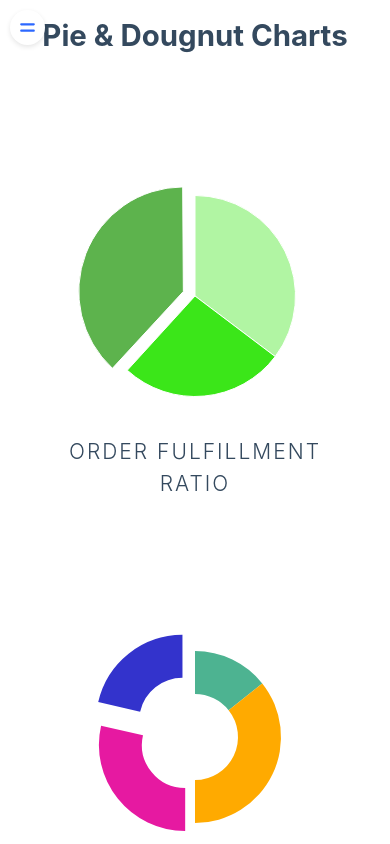
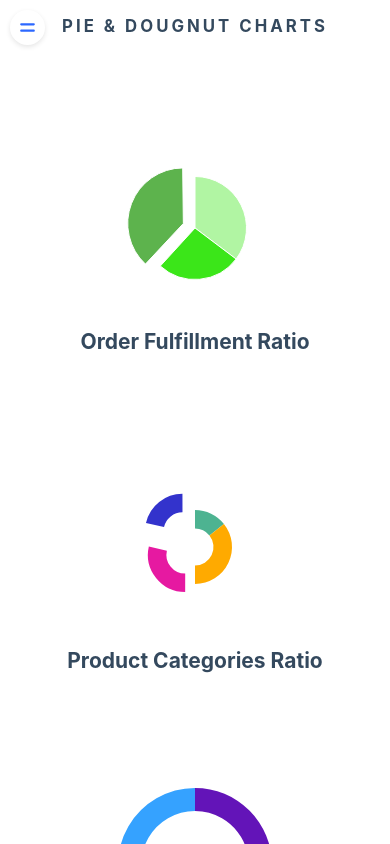
Before and after one commit to KiranGadhavi/Admin_dashboard, a React (Vite) app: page /admin/chart/pie in a window 390 px wide. Shown: the top 844 px of the page. Built offline with nearby package versions, Linux system fonts and the light colour scheme.

Commit message:
add changes on mobile versions

```diff
--- a/src/components/AdminSidebar.tsx
+++ b/src/components/AdminSidebar.tsx
@@ -1,3 +1,4 @@
+import React, { useState, useEffect } from "react";
 import { IconType } from "react-icons";
 import {
   RiDashboardFill,
@@ -14,7 +15,6 @@ import {
   FaStopwatch,
   FaGamepad,
 } from "react-icons/fa";
-import { useEffect, useState, useCallback } from "react";
 import { HiMenuAlt4 } from "react-icons/hi";
 
 // Define menu items
@@ -51,11 +51,12 @@ interface LiProps {
   text: string;
   location: Location;
   Icon: IconType;
+  onClick: () => void;
 }
 
-const Li: React.FC<LiProps> = ({ url, text, location, Icon }) => (
+const Li: React.FC<LiProps> = ({ url, text, location, Icon, onClick }) => (
   <li className={location.pathname.includes(url) ? "active" : ""}>
-    <Link to={url}>
+    <Link to={url} onClick={onClick}>
       <Icon />
       {text}
     </Link>
@@ -64,41 +65,42 @@ const Li: React.FC<LiProps> = ({ url, text, location, Icon }) => (
 
 const AdminSidebar: React.FC = () => {
   const location = useLocation();
-  const [showModal, setShowModal] = useState<boolean>(false);
-  const [phoneActive, setPhoneActive] = useState<boolean>(
-    window.innerWidth < 1100
-  );
+  const [showSidebar, setShowSidebar] = useState(false);
+  const [isMobile, setIsMobile] = useState(window.innerWidth <= 1100);
 
-  const resizeHandler = useCallback(() => {
-    setPhoneActive(window.innerWidth < 1100);
+  useEffect(() => {
+    const handleResize = () => {
+      const newIsMobile = window.innerWidth <= 1100;
+      setIsMobile(newIsMobile);
+      if (!newIsMobile) {
+        setShowSidebar(false);
+      }
+    };
+
+    window.addEventListener("resize", handleResize);
+    return () => window.removeEventListener("resize", handleResize);
   }, []);
 
-  useEffect(() => {
-    window.addEventListener("resize", resizeHandler);
-    return () => {
-      window.removeEventListener("resize", resizeHandler);
-    };
-  }, [resizeHandler]);
+  const toggleSidebar = () => setShowSidebar(!showSidebar);
 
-  const sidebarStyle = phoneActive
-    ? {
-        width: "20rem",
-        height: "100vh",
-        position: "fixed" as const,
-        top: 0,
-        left: showModal ? 0 : "-20rem",
-        transition: "all 0.5s",
-      }
-    : {};
+  const closeSidebar = () => {
+    if (isMobile) {
+      setShowSidebar(false);
+    }
+  };
 
   return (
     <>
-      {phoneActive && (
-        <button id="hamburger" onClick={() => setShowModal(true)}>
+      {isMobile && (
+        <button id="hamburger" onClick={toggleSidebar}>
           <HiMenuAlt4 />
         </button>
       )}
-      <aside style={sidebarStyle}>
+      <aside
+        className={`admin-sidebar ${
+          isMobile ? (showSidebar ? "show" : "hide") : ""
+        }`}
+      >
         <div className="logo-container">
           <div className="logo-icon">
             <div className="logo-square"></div>
@@ -110,16 +112,8 @@ const AdminSidebar: React.FC = () => {
         </div>
         {MENU_ITEMS.map((section, index) => (
           <div key={index} className="menu-section">
-            <h5
-              style={{
-                color: "#7f8c8d",
-                fontSize: "0.9rem",
-                marginBottom: "0.5rem",
-              }}
-            >
-              {section.title}
-            </h5>
-            <ul style={{ listStyle: "none", padding: 0 }}>
+            <h5>{section.title}</h5>
+            <ul>
               {section.items.map((item) => (
                 <Li
                   key={item.url}
@@ -127,17 +121,21 @@ const AdminSidebar: React.FC = () => {
                   text={item.text}
                   Icon={item.Icon}
                   location={location}
+                  onClick={closeSidebar}
                 />
               ))}
             </ul>
           </div>
         ))}
-        {phoneActive && (
-          <button id="close-sidebar" onClick={() => setShowModal(false)}>
+        {isMobile && (
+          <button id="close-sidebar" onClick={closeSidebar}>
             Close
           </button>
         )}
       </aside>
+      {isMobile && showSidebar && (
+        <div className="sidebar-overlay" onClick={closeSidebar} />
+      )}
     </>
   );
 };
--- a/src/components/DashboardTable.tsx
+++ b/src/components/DashboardTable.tsx
@@ -1,15 +1,20 @@
+import React from "react";
 import { Column } from "react-table";
-import TableHOC from "./TableHOC"
+import TableHOC from "./TableHOC";
 
-interface DataType{
+interface DataItem {
   id: string;
   quantity: number;
   discount: number;
   amount: number;
-    status: string
+  status: string;
 }
 
-const columns: Column<DataType>[] = [
+interface DashboardTableProps {
+  data: DataItem[];
+}
+
+const columns: Column<DataItem>[] = [
   {
     Header: "Id",
     accessor: "id",
@@ -30,16 +35,18 @@ const columns: Column<DataType>[] = [
     Header: "Status",
     accessor: "status",
   },
-]
+];
 
-const DashboardTable = ({data = []}:{ data: DataType[] }) => {
-  return TableHOC<DataType>(
+const DashboardTable: React.FC<DashboardTableProps> = ({ data }) => {
+  const Table = TableHOC<DataItem>(
     columns,
     data,
-   "transactionBox",
-   "Top Transaction"
-   )();
+    "dashboard-product-box",
+    "Recent Orders",
+    true
+  );
 
+  return <Table />;
 };
 
 export default DashboardTable;
--- a/src/pages/apps/Coupon.tsx
+++ b/src/pages/apps/Coupon.tsx
@@ -1,5 +1,6 @@
 import { FormEvent, useEffect, useState } from "react";
 import AdminSidebar from "../../components/AdminSidebar";
+
 const allLetters = "ABCDEFGHIJKLMNOPQRSTUVWXYZabcdefghijklmnopqrstuvwxyz";
 const allNumbers = "1234567890";
 const allSymbols = "!@#%&^()_+*";
@@ -39,18 +40,17 @@ const Coupon = () => {
     }
     setCoupon(result);
   };
+
   useEffect(() => {
     setIsCopied(false);
   }, [coupon]);
+
   return (
-    <div className="adminContainer" style={{ display: "flex" }}>
+    <div className="adminContainer">
       <AdminSidebar />
-      <main
-        className="dashboard-app-container"
-        style={{ flex: 1, marginLeft: "200px", padding: "20px" }}
-      >
+      <main className="dashboard-app-container">
+        <h1>Coupon Generator</h1>
         <section>
-          <h1>Coupon Generator</h1>
           <form className="coupon-form" onSubmit={submitHandler}>
             <input
               type="text"
@@ -58,8 +58,7 @@ const Coupon = () => {
               value={prefix}
               onChange={(e) => setPrefix(e.target.value)}
               maxLength={size}
-            ></input>
-
+            />
             <input
               type="number"
               placeholder="Coupon Length"
@@ -67,7 +66,7 @@ const Coupon = () => {
               onChange={(e) => setSize(Number(e.target.value))}
               min={8}
               max={25}
-            ></input>
+            />
             <fieldset>
               <legend>Include</legend>
               <input
--- a/src/styles/_chart.scss
+++ b/src/styles/_chart.scss
@@ -1,26 +1,118 @@
-.chart-container{
-    background-color: white;
-    padding: 4rem;
-    overflow-y: auto;
-    >h1{
-        font-size: 2.1rem ;
-        margin: 0 0 5rem 2rem;
-        text-align: center;
+@import "mixin";
+
+@mixin chart-heading {
+  @include heading;
+  text-align: center;
+  margin: 2rem 0;
+  font-weight: bold;
+
+  @media (max-width: 768px) {
+    font-size: 1.2rem;
+    margin: 1rem 0;
+  }
+}
+
+@mixin chart-heading-mobile {
+  @media (max-width: 768px) {
+    font-size: 1.1rem;
+    font-weight: bold;
+    margin: 0.75rem 0;
+  }
+}
+
+.chart-container {
+  background-color: white;
+  padding: 2rem;
+  overflow-x: auto;
+
+  > h1 {
+    @include chart-heading;
+  }
+
+  > section {
+    width: 90%;
+    margin: 1rem auto;
+    @include flex(row, center, center, 2rem);
+
+    > div {
+      height: 18rem;
+      width: 18rem;
     }
-    > section{
-        width: 80%;
-        margin: 4rem auto;
-        >div{
-            max-width: 18rem;
-            margin: auto;
-            margin-top: 6rem;
-            margin-bottom: -1rem;
-        }
+  }
 
-        >h2{
-            margin:2rem 0;
-            text-align: center;
-        @include heading(2px);
-        }
+  @media (max-width: 768px) {
+    padding: 1rem;
+    > section {
+      width: 100%;
+      flex-direction: column;
+      gap: 1.5rem;
+
+      > div {
+        height: 14rem;
+        width: 14rem;
+      }
     }
+  }
+
+  @media (max-width: 480px) {
+    > section {
+      > div {
+        height: 11rem;
+        width: 11rem;
+      }
+    }
+  }
 }
+
+.bar-chart {
+  height: 90vh;
+  @include flex;
+  > div {
+    height: 75%;
+    width: 75%;
+    margin: auto;
+  }
+
+  @media (max-width: 768px) {
+    height: 70vh;
+    > div {
+      height: 90%;
+      width: 95%;
+    }
+  }
+}
+
+.line-chart {
+  overflow-x: auto;
+  > h1 {
+    @include chart-heading;
+  }
+
+  @media (max-width: 768px) {
+    > div {
+      width: 100%;
+      overflow-x: scroll;
+    }
+  }
+}
+
+.pie-chart {
+  > h1 {
+    @include chart-heading;
+  }
+
+  @media (max-width: 768px) {
+    > div {
+      height: 250px;
+      width: 250px;
+      margin: auto;
+    }
+  }
+
+  @media (max-width: 480px) {
+    > div {
+      height: 200px;
+      width: 200px;
+    }
+  }
+}
--- a/src/styles/_dashboardapp.scss
+++ b/src/styles/_dashboardapp.scss
@@ -23,9 +23,12 @@ $shadow-color: rgba(0, 0, 0, 0.5211);
   }
 }
 
+@import "mixin";
+
 .dashboard-app-container {
   background-color: $white;
   padding: 4rem;
+  overflow-x: auto;
 
   > section {
     @include flex(column, center, center, 2rem);
@@ -164,4 +167,13 @@ $shadow-color: rgba(0, 0, 0, 0.5211);
       }
     }
   }
+
+  > h1 {
+    text-transform: uppercase;
+    text-align: center;
+    margin: 2rem 0;
+    font-size: 2rem;
+
+    @include mobile-heading;
+  }
 }
--- a/src/styles/mixin.scss
+++ b/src/styles/mixin.scss
@@ -1,15 +1,15 @@
-@mixin heading ($spacing: 3px,$weight:300,$case:uppercase){
+@mixin heading($spacing: 3px, $weight: 300, $case: uppercase) {
   letter-spacing: $spacing;
   font-weight: $weight;
   text-transform: $case;
-
 }
 
 @mixin flex(
   $dir: row,
-    $justifyContent:center,
+  $justifyContent: center,
   $alignItems: center,
-    $gap: 1rem){
+  $gap: 1rem
+) {
   display: flex;
   flex-direction: $dir;
   justify-content: $justifyContent;
@@ -17,33 +17,35 @@
   gap: $gap;
 }
 
-@mixin grid(
-    $col: 1fr,
-    $gap: 1rem,
-    $row: unset){
+@mixin grid($col: 1fr, $gap: 1rem, $row: unset) {
   display: grid;
   grid-template-columns: $col;
   grid-template-rows: $row;
   gap: $gap;
 }
 
-@mixin inputStyle( $w: 100%, $p: 1rem,$bgColor: inherit, $border: none){
+@mixin inputStyle($w: 100%, $p: 1rem, $bgColor: inherit, $border: none) {
   padding: $p;
   border: $border;
   background-color: $bgColor;
   width: $w;
   outline: none;
-
 }
-@mixin postCenter{
+@mixin postCenter {
   position: absolute;
   top: 50%;
   left: 50%;
   transform: translate(-50%, -50%);
-
 }
 
-@mixin Square($s:1rem){
+@mixin Square($s: 1rem) {
   height: $s;
   width: $s;
 }
+
+@mixin mobile-heading {
+  @media (max-width: 768px) {
+    font-size: 1.5rem;
+    margin: 1rem 0;
+  }
+}
```
Also changed, not shown: src/components/AdminLayout.tsx (added, +23 -0 lines), src/components/TableHOC.tsx (+44 -66 lines). Lines whose indentation alone changed are shown as unchanged.
